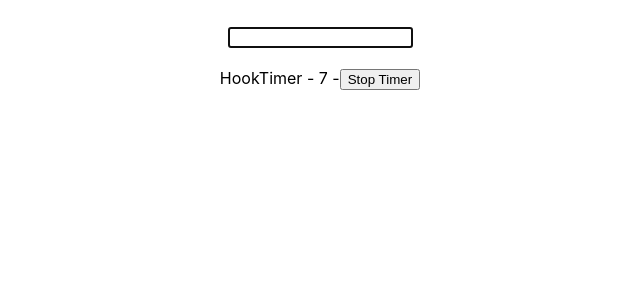
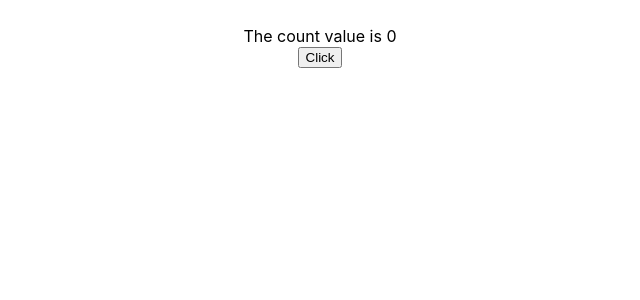
Before and after one commit to GeekShubhamRajput/react-js-learning, a React (Create React App) app in the folder react_typescript/: page / in a window 1280 px wide. Shown: the top 300 px of the page, without its empty margins (320-960 px from the left). Built offline with nearby package versions, Linux system fonts and the light colour scheme.

Commit message:
Class Component
Created Class Component Counter

```diff
--- a/react_typescript/src/App.tsx
+++ b/react_typescript/src/App.tsx
@@ -1,13 +1,10 @@
-import {DomRef} from "./components/ref/DomRef"
-import {MutableRef} from "./components/ref/MutableRef"
+import {Counter} from "./components/class/Counter"
 import './App.css';
 
 function App() {
   return (
     <div className="App">
-      <DomRef />
-      <br />
-      <MutableRef />
+      <Counter message="The count value is " />
     </div>
   );
 }
--- /dev/null
+++ b/react_typescript/src/components/class/Counter.tsx
@@ -0,0 +1,28 @@
+import {Component} from 'react'
+
+type CounterProps = {
+  message: string
+}
+
+type CounterState = {
+  count: number
+}
+
+export class Counter extends Component<CounterProps, CounterState>{
+  state = {
+    count: 0
+  }
+
+  handleClick = () => {
+    this.setState((prevState)=>({count: prevState.count + 1}))
+  }
+
+  render(){
+    return(
+      <div>
+        <div>{this.props.message} {this.state.count}</div>
+        <button onClick={this.handleClick}>Click</button>
+      </div>
+    )
+  }
+}
```
